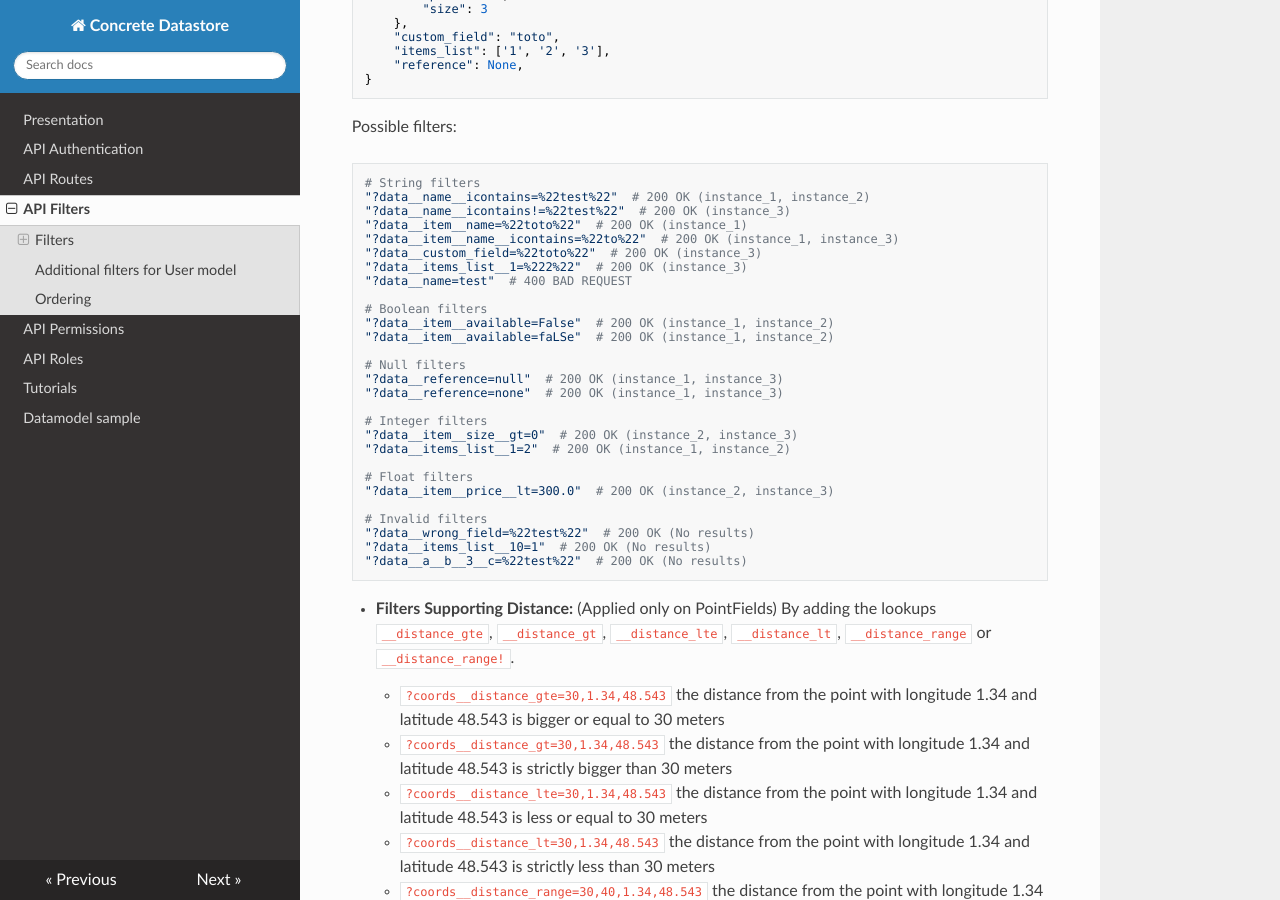
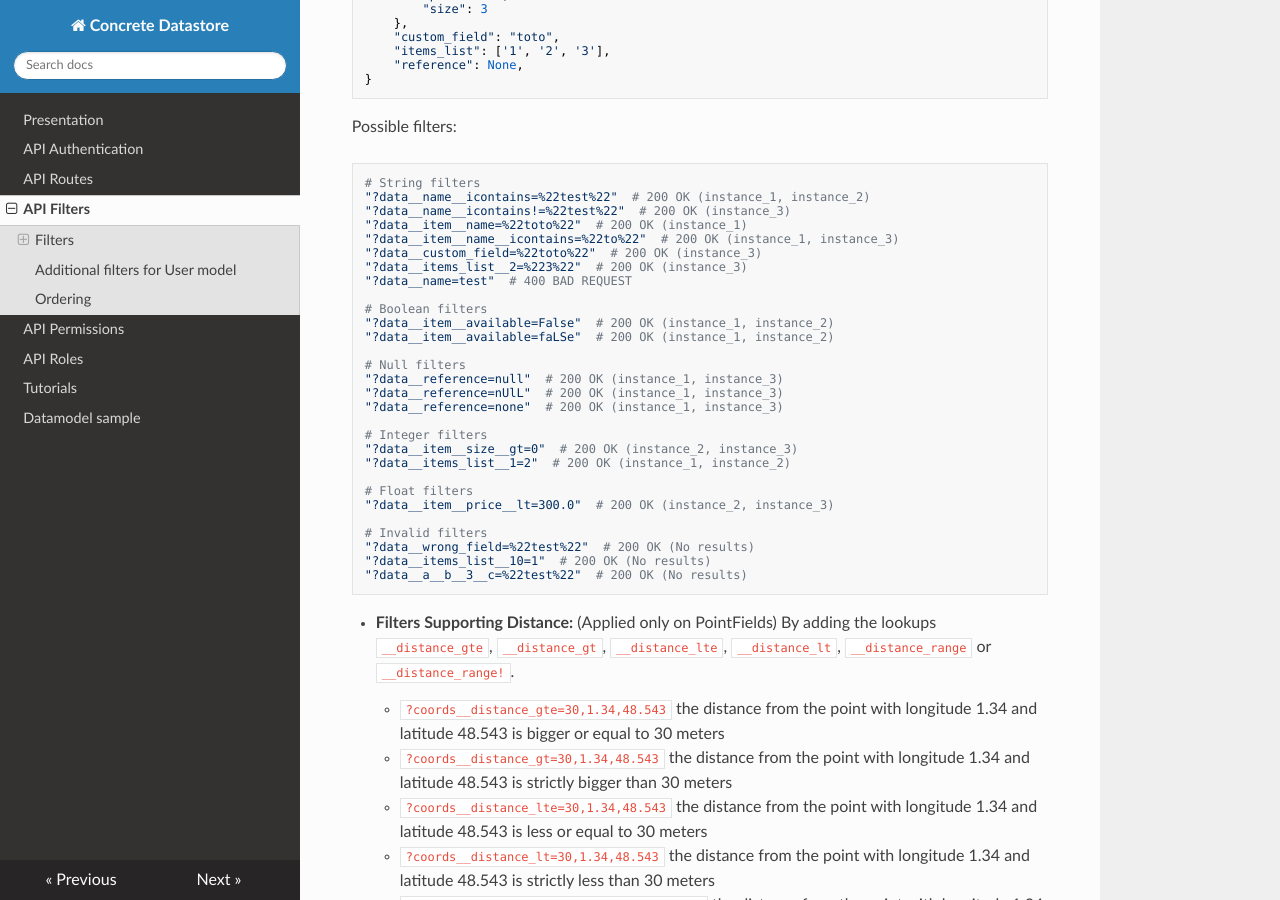
Before and after one commit to Netsach/concrete-datastore, an MkDocs documentation site: the page built from docs/filters.md, in a window 1280 px wide and 900 px high, scrolled down 1802 px. Built offline with MkDocs 1.6.1, drawn with Linux system fonts in a browser that asks for light colours; nearby versions of some CDN libraries.

Commit message:
Explicit examples is doc

```diff
--- a/docs/filters.md
+++ b/docs/filters.md
@@ -77,7 +77,7 @@ Possible filters:
 "?data__item__name=%22toto%22"  # 200 OK (instance_1)
 "?data__item__name__icontains=%22to%22"  # 200 OK (instance_1, instance_3)
 "?data__custom_field=%22toto%22"  # 200 OK (instance_3)
-"?data__items_list__1=%222%22"  # 200 OK (instance_3)
+"?data__items_list__2=%223%22"  # 200 OK (instance_3)
 "?data__name=test"  # 400 BAD REQUEST
 
 # Boolean filters
@@ -86,6 +86,7 @@ Possible filters:
 
 # Null filters
 "?data__reference=null"  # 200 OK (instance_1, instance_3)
+"?data__reference=nUlL"  # 200 OK (instance_1, instance_3)
 "?data__reference=none"  # 200 OK (instance_1, instance_3)
 
 # Integer filters
```
